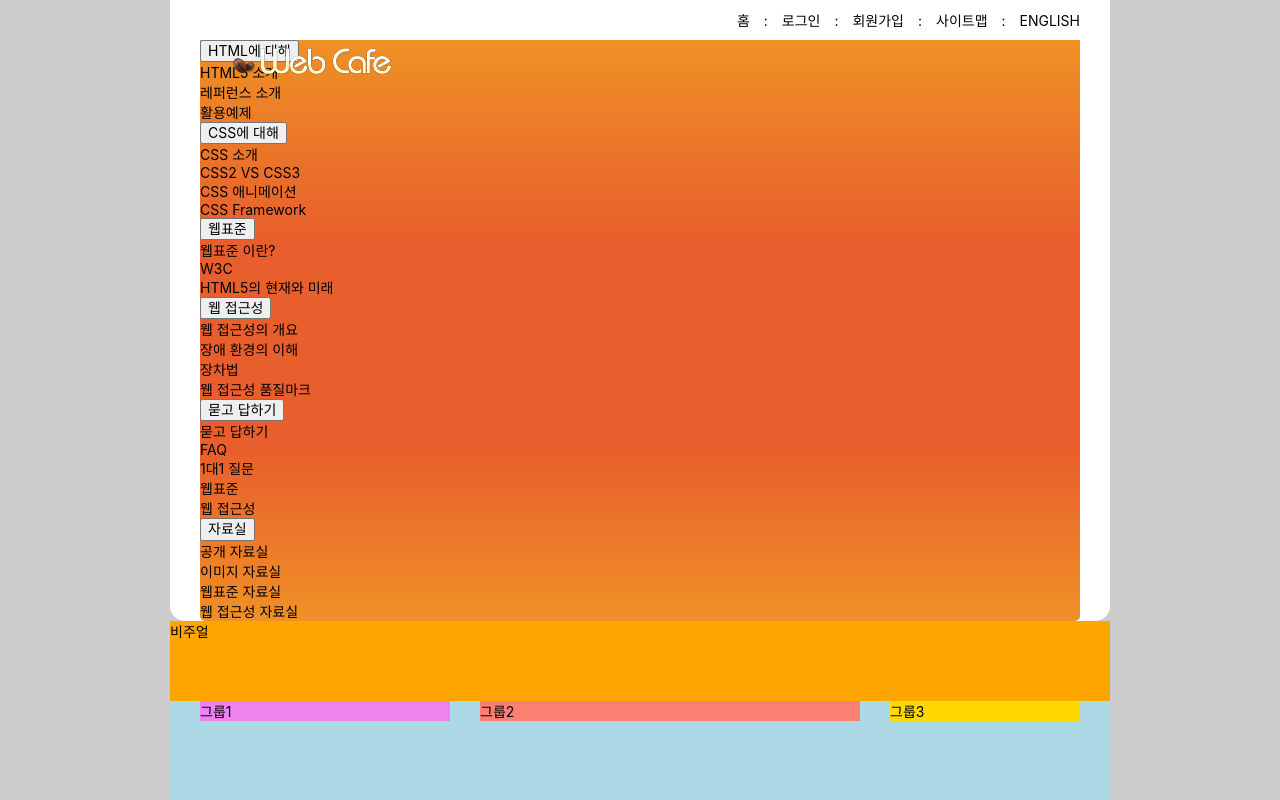
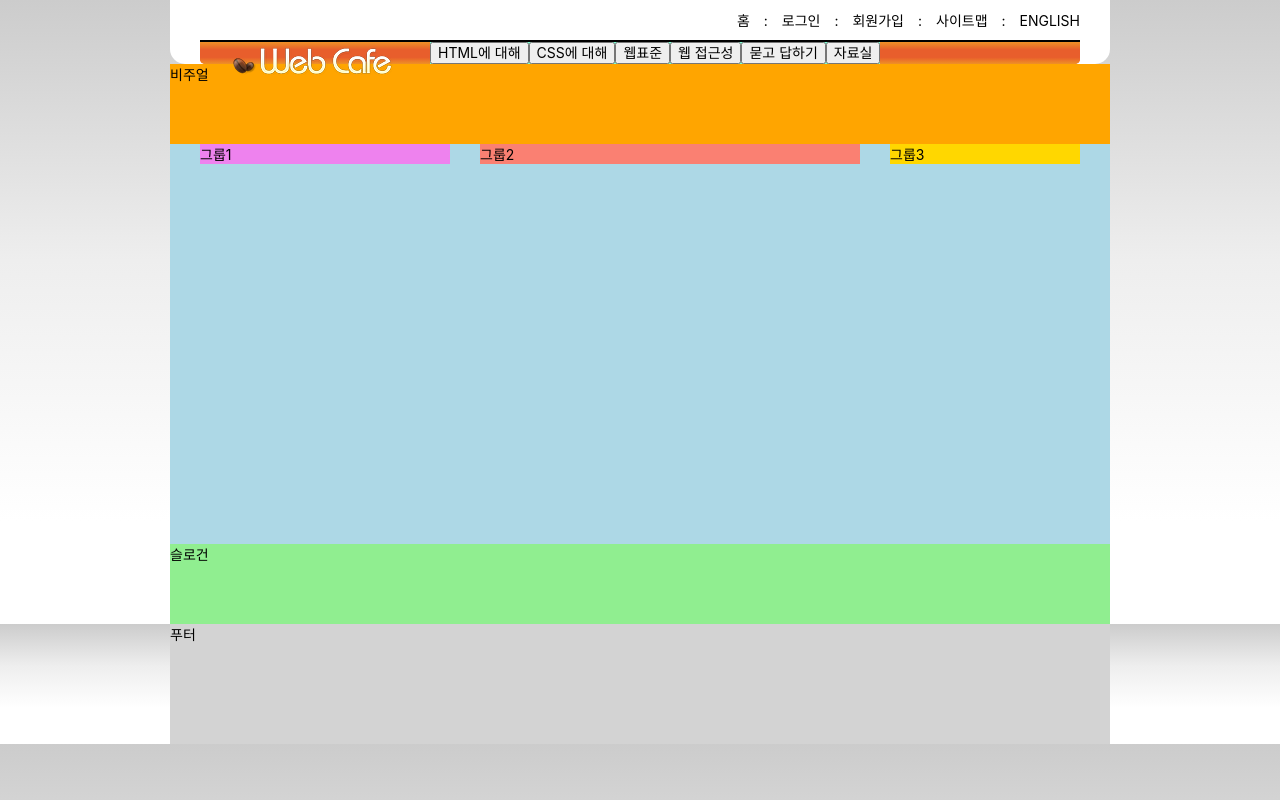
Before and after one commit to hayeonn2/HTML5, a website: page index.html in a window 1280 px wide. Shown: the top 800 px of the page. Drawn offline with Linux system fonts and the light colour scheme; a web font is replaced by a local one.

Commit message:
float을 이용한 메뉴 배치

```diff
--- a/styles/style.css
+++ b/styles/style.css
@@ -39,7 +39,8 @@ a {
 body {
   /* em, rem 단위 사용해보기 : 10px * 1.4 = 14px */
   font-size: 1.4rem;
-  background: #ccc;
+  background: #ccc
+    linear-gradient(to bottom, #ccc 0%, #eee 35%, #fff 70%, #fff 100%);
   font-family: "Pretendard Variable", Pretendard, -apple-system,
     BlinkMacSystemFont, system-ui, Roboto, "Helvetica Neue", "Segoe UI",
     "Apple SD Gothic Neo", "Noto Sans KR", "Malgun Gothic", "Apple Color Emoji",
@@ -108,7 +109,8 @@ body {
 
 /* 메인메뉴 */
 .menu {
-  border-radius: 0 0 5px 5px;
+  /* currentColor : 상속된 색으로 받는다. body의 컬러로 */
+  border-top: 2px solid currentColor;
   background: #e85e2c
     linear-gradient(
       to bottom,
@@ -118,6 +120,22 @@ body {
       #e85e2c 70%,
       #ef9126 100%
     );
+  border-radius: 0 0 5px 5px;
+  /* menu-item 플롯 사용으로 잃어버린 높이값 되찾기 */
+  display: flow-root;
+  padding-left: 230px;
+}
+
+.menu-item {
+  background-color: aquamarine;
+  float: left;
+}
+
+.sub-menu {
+  background-color: pink;
+  /* 메뉴버튼 크기에 영향을 미치지 않게 하기위해 position 적용 (버튼끼리 붙음) */
+  position: absolute;
+  display: none;
 }
 
 /* 비주얼 */
@@ -180,7 +198,8 @@ body {
 
 /* 푸터 */
 .footer {
-  background: gray;
+  background: #ccc
+    linear-gradient(to bottom, #ccc 0%, #eee 35%, #fff 70%, #fff 100%);
 }
 
 .footer-inner {
```
